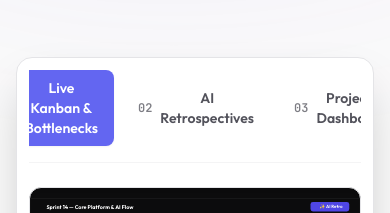
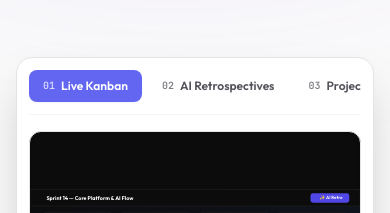
Before and after one commit to HeetVachhani123/FlowSensei, a React (Vite) app: page / in a window 390 px wide. Shown: the part 555-768 px from the top of the page. Built offline with nearby package versions, Linux system fonts and the light colour scheme; no server answers.

Commit message:
style: optimize walkthrough container padding for tablet screens

```diff
--- a/src/pages/Landing.tsx
+++ b/src/pages/Landing.tsx
@@ -69,46 +69,47 @@ export const Landing = () => {
           {/* INTERACTIVE PREVIEW TABS & PRODUCT SHOWCASE */}
           <div className="bg-white dark:bg-[#121214] rounded-2xl border border-zinc-200 dark:border-zinc-800 shadow-2xl p-3 sm:p-6 max-w-5xl mx-auto">
             {/* Tab switchers */}
-            <div className="flex items-center justify-center gap-2 mb-6 border-b border-zinc-100 dark:border-zinc-800/80 pb-4 overflow-x-auto">
+            <div className="flex items-center justify-start sm:justify-center gap-1.5 sm:gap-2 mb-4 sm:mb-6 border-b border-zinc-100 dark:border-zinc-800/80 pb-3 sm:pb-4 overflow-x-auto custom-scrollbar flex-nowrap">
               <button
                 onClick={() => setActiveTab('board')}
-                className={`px-4 py-2 rounded-lg text-sm font-semibold transition-all flex items-center gap-2 ${
+                className={`px-3.5 sm:px-4 py-2 rounded-lg text-xs sm:text-sm font-semibold transition-all flex items-center gap-1.5 sm:gap-2 whitespace-nowrap shrink-0 ${
                   activeTab === 'board'
                     ? 'bg-indigo-500 text-white shadow-sm'
                     : 'text-zinc-600 dark:text-zinc-400 hover:bg-zinc-100 dark:hover:bg-zinc-800/50'
                 }`}
               >
-                <span className="font-mono text-xs opacity-75">01</span>
-                Live Kanban &amp; Bottlenecks
+                <span className="font-mono text-[10px] sm:text-xs opacity-75">01</span>
+                <span>Live Kanban</span>
+                <span className="hidden sm:inline">&amp; Bottlenecks</span>
               </button>
               <button
                 onClick={() => setActiveTab('retro')}
-                className={`px-4 py-2 rounded-lg text-sm font-semibold transition-all flex items-center gap-2 ${
+                className={`px-3.5 sm:px-4 py-2 rounded-lg text-xs sm:text-sm font-semibold transition-all flex items-center gap-1.5 sm:gap-2 whitespace-nowrap shrink-0 ${
                   activeTab === 'retro'
                     ? 'bg-indigo-500 text-white shadow-sm'
                     : 'text-zinc-600 dark:text-zinc-400 hover:bg-zinc-100 dark:hover:bg-zinc-800/50'
                 }`}
               >
-                <span className="font-mono text-xs opacity-75">02</span>
-                AI Retrospectives
+                <span className="font-mono text-[10px] sm:text-xs opacity-75">02</span>
+                <span>AI Retrospectives</span>
               </button>
               <button
                 onClick={() => setActiveTab('dashboard')}
-                className={`px-4 py-2 rounded-lg text-sm font-semibold transition-all flex items-center gap-2 ${
+                className={`px-3.5 sm:px-4 py-2 rounded-lg text-xs sm:text-sm font-semibold transition-all flex items-center gap-1.5 sm:gap-2 whitespace-nowrap shrink-0 ${
                   activeTab === 'dashboard'
                     ? 'bg-indigo-500 text-white shadow-sm'
                     : 'text-zinc-600 dark:text-zinc-400 hover:bg-zinc-100 dark:hover:bg-zinc-800/50'
                 }`}
               >
-                <span className="font-mono text-xs opacity-75">03</span>
-                Projects Dashboard
+                <span className="font-mono text-[10px] sm:text-xs opacity-75">03</span>
+                <span>Projects Dashboard</span>
               </button>
             </div>
 
             {/* Visual Screen Container */}
             <div className="relative rounded-xl overflow-hidden border border-zinc-200 dark:border-zinc-800 bg-[#0c0c0d] shadow-inner">
               {activeTab === 'board' && (
-                <div className="relative w-full aspect-[16/9] max-h-[520px] overflow-hidden flex items-center justify-center">
+                <div className="relative w-full aspect-[4/3] sm:aspect-[16/9] min-h-[280px] sm:min-h-[420px] max-h-[520px] overflow-hidden flex items-center justify-center">
                   {/* Clean Anchored Teammate Presence Badges at top right */}
                   <div className="absolute top-2.5 right-28 z-20 hidden sm:flex items-center gap-2 bg-zinc-900/90 border border-zinc-800 px-2.5 py-1 rounded-full text-[11px] font-mono">
                     <span className="flex h-2 w-2 relative">
@@ -246,7 +247,7 @@ export const Landing = () => {
               )}
 
               {activeTab === 'retro' && (
-                <div className="relative w-full aspect-[16/9] max-h-[520px] overflow-hidden flex items-center justify-center p-4">
+                <div className="relative w-full aspect-[4/3] sm:aspect-[16/9] min-h-[280px] sm:min-h-[420px] max-h-[520px] overflow-hidden flex items-center justify-center p-2 sm:p-4">
                   <div className="w-full h-full rounded-lg bg-[#121214] border border-zinc-800 flex overflow-hidden text-left">
                     {/* Retro Sidebar */}
                     <div className="w-48 bg-[#0c0c0d] border-r border-zinc-800 p-3 hidden sm:flex flex-col">
@@ -265,11 +266,11 @@ export const Landing = () => {
                     </div>
 
                     {/* Retro Markdown Preview */}
-                    <div className="flex-1 p-6 overflow-y-auto font-sans">
+                    <div className="flex-1 p-3 sm:p-6 overflow-y-auto font-sans">
                       <div className="flex items-center justify-between pb-3 mb-4 border-b border-zinc-800">
                         <div>
-                          <h3 className="text-lg font-bold text-white">Sprint 14 Retrospective — Core Platform &amp; AI Flow</h3>
-                          <p className="text-xs font-mono text-zinc-400 mt-0.5">Model: openai/gpt-oss-120b via Groq Edge Function</p>
+                          <h3 className="text-base sm:text-lg font-bold text-white">Sprint 14 Retrospective — Core Platform &amp; AI Flow</h3>
+                          <p className="text-[11px] sm:text-xs font-mono text-zinc-400 mt-0.5">Model: openai/gpt-oss-120b via Groq Edge Function</p>
                         </div>
                         <span className="px-2.5 py-1 rounded-md bg-emerald-950/70 border border-emerald-800/80 text-emerald-300 text-xs font-mono font-semibold">
                           Health: 88%
@@ -310,7 +311,7 @@ export const Landing = () => {
               )}
 
               {activeTab === 'dashboard' && (
-                <div className="relative w-full aspect-[16/9] max-h-[520px] overflow-hidden flex items-center justify-center p-4">
+                <div className="relative w-full aspect-[4/3] sm:aspect-[16/9] min-h-[280px] sm:min-h-[420px] max-h-[520px] overflow-hidden flex items-center justify-center p-2 sm:p-4">
                   <div className="w-full h-full rounded-lg bg-[#121214] border border-zinc-800 p-6 flex flex-col justify-between text-left">
                     <div>
                       <div className="flex justify-between items-center pb-4 border-b border-zinc-800 mb-6">
```
